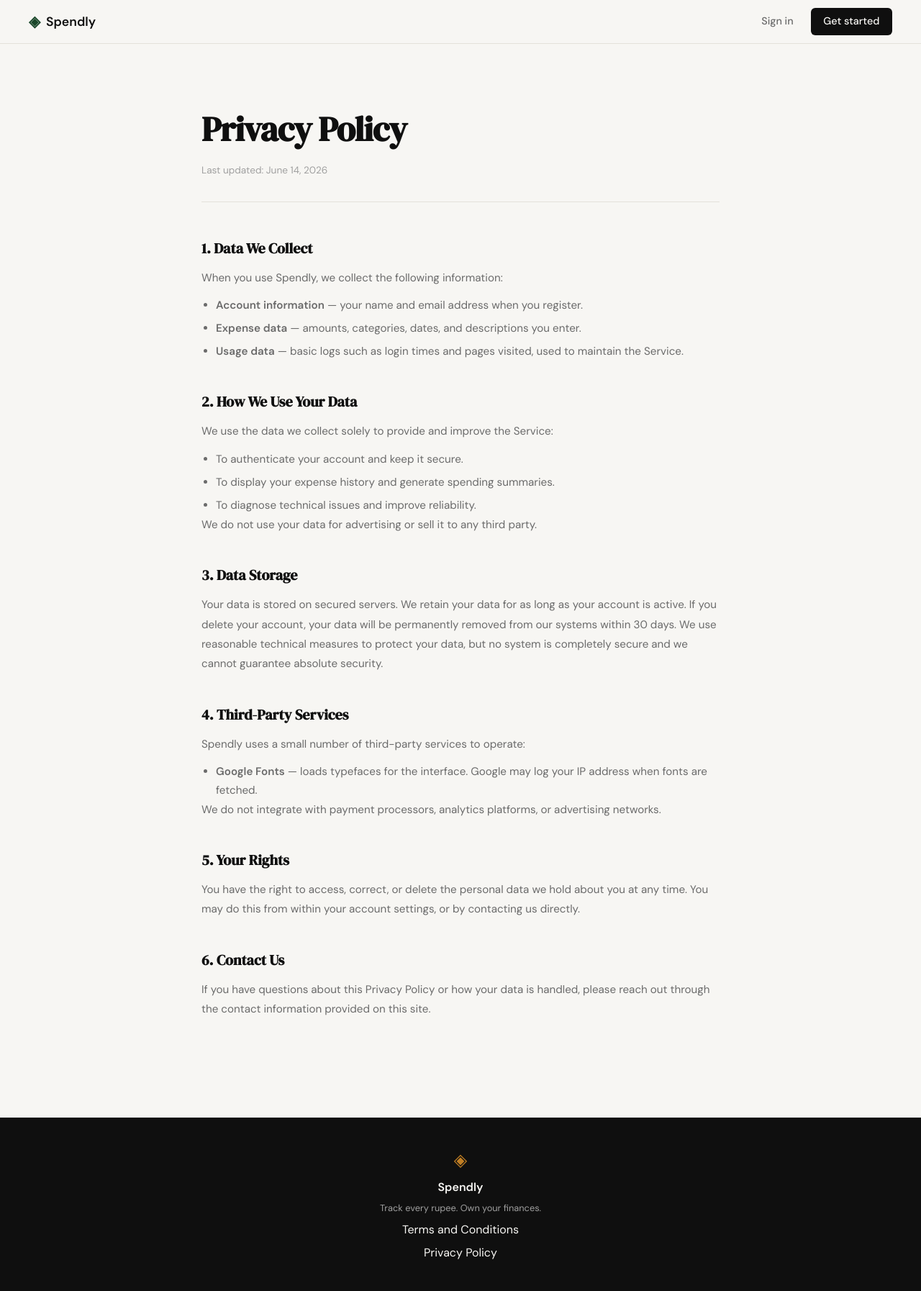
After one commit to punjabigabru47/spendly, a Flask app: page /privacy in a window 1280 px wide. The commit adds this page. Shown: the whole page at 72% size. Run offline with Flask 3, Linux system fonts and the light colour scheme.

Commit message:
landing: add privacy  page and route

```diff
--- a/app.py
+++ b/app.py
@@ -25,6 +25,11 @@ def login():
 @app.route("/terms")
 def terms():
     return render_template("terms.html")
+
+
+@app.route("/privacy")
+def privacy():
+    return render_template("privacy.html")
 
 
 # ------------------------------------------------------------------ #
--- a/templates/base.html
+++ b/templates/base.html
@@ -35,7 +35,7 @@
             <span class="footer-name">Spendly</span>
             <p class="footer-copy">Track every rupee. Own your finances.</p>
             <a href="/terms">Terms and Conditions</a>
-            <a href="#">Privacy Policy</a>
+            <a href="/privacy">Privacy Policy</a>
         </div>
     </footer>
 
--- /dev/null
+++ b/templates/privacy.html
@@ -0,0 +1,59 @@
+{% extends "base.html" %}
+
+{% block title %}Privacy Policy — Spendly{% endblock %}
+
+{% block content %}
+
+<section class="legal-page">
+    <div class="legal-inner">
+        <h1 class="legal-title">Privacy Policy</h1>
+        <p class="legal-updated">Last updated: June 14, 2026</p>
+
+        <div class="legal-section">
+            <h2>1. Data We Collect</h2>
+            <p>When you use Spendly, we collect the following information:</p>
+            <ul>
+                <li><strong>Account information</strong> — your name and email address when you register.</li>
+                <li><strong>Expense data</strong> — amounts, categories, dates, and descriptions you enter.</li>
+                <li><strong>Usage data</strong> — basic logs such as login times and pages visited, used to maintain the Service.</li>
+            </ul>
+        </div>
+
+        <div class="legal-section">
+            <h2>2. How We Use Your Data</h2>
+            <p>We use the data we collect solely to provide and improve the Service:</p>
+            <ul>
+                <li>To authenticate your account and keep it secure.</li>
+                <li>To display your expense history and generate spending summaries.</li>
+                <li>To diagnose technical issues and improve reliability.</li>
+            </ul>
+            <p>We do not use your data for advertising or sell it to any third party.</p>
+        </div>
+
+        <div class="legal-section">
+            <h2>3. Data Storage</h2>
+            <p>Your data is stored on secured servers. We retain your data for as long as your account is active. If you delete your account, your data will be permanently removed from our systems within 30 days. We use reasonable technical measures to protect your data, but no system is completely secure and we cannot guarantee absolute security.</p>
+        </div>
+
+        <div class="legal-section">
+            <h2>4. Third-Party Services</h2>
+            <p>Spendly uses a small number of third-party services to operate:</p>
+            <ul>
+                <li><strong>Google Fonts</strong> — loads typefaces for the interface. Google may log your IP address when fonts are fetched.</li>
+            </ul>
+            <p>We do not integrate with payment processors, analytics platforms, or advertising networks.</p>
+        </div>
+
+        <div class="legal-section">
+            <h2>5. Your Rights</h2>
+            <p>You have the right to access, correct, or delete the personal data we hold about you at any time. You may do this from within your account settings, or by contacting us directly.</p>
+        </div>
+
+        <div class="legal-section">
+            <h2>6. Contact Us</h2>
+            <p>If you have questions about this Privacy Policy or how your data is handled, please reach out through the contact information provided on this site.</p>
+        </div>
+    </div>
+</section>
+
+{% endblock %}
--- a/templates/terms.html
+++ b/templates/terms.html
@@ -27,7 +27,7 @@
 
         <div class="legal-section">
             <h2>3. User Data</h2>
-            <p>You retain ownership of all expense data you enter into Spendly. By using the Service, you grant us permission to store and process that data solely to provide the functionality of the Service. We do not sell your data to third parties. For details on how we collect and handle your information, please review our <a href="#">Privacy Policy</a>.</p>
+            <p>You retain ownership of all expense data you enter into Spendly. By using the Service, you grant us permission to store and process that data solely to provide the functionality of the Service. We do not sell your data to third parties. For details on how we collect and handle your information, please review our <a href="/privacy">Privacy Policy</a>.</p>
         </div>
 
         <div class="legal-section">
```
